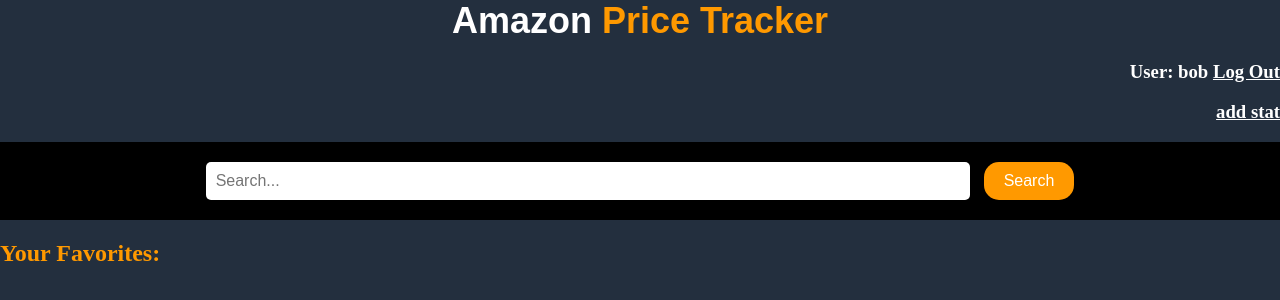
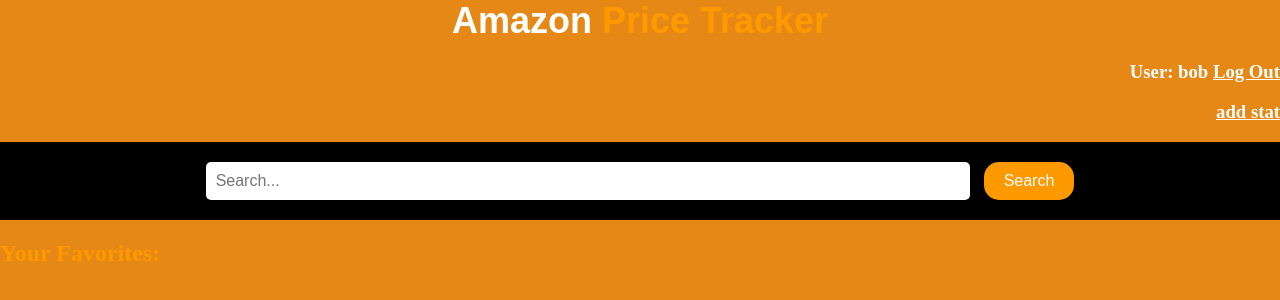
Before and after one commit to zac7643/course, a Flask app: page /home in a window 1280 px wide. Shown: the top 300 px of the page. Run offline with Flask 3, Linux system fonts and the light colour scheme; a user stored in the database is signed in; data that the repository does not hold is empty; some web fonts are replaced.

Commit message:
Update homepage.html

```diff
--- a/templates/homepage.html
+++ b/templates/homepage.html
@@ -15,7 +15,7 @@
     <style>
         h1 {text-align: center; }
         body {
-            background-color: #232f3e;
+            background-color: #e68816;
         }
 
         td a {
```
